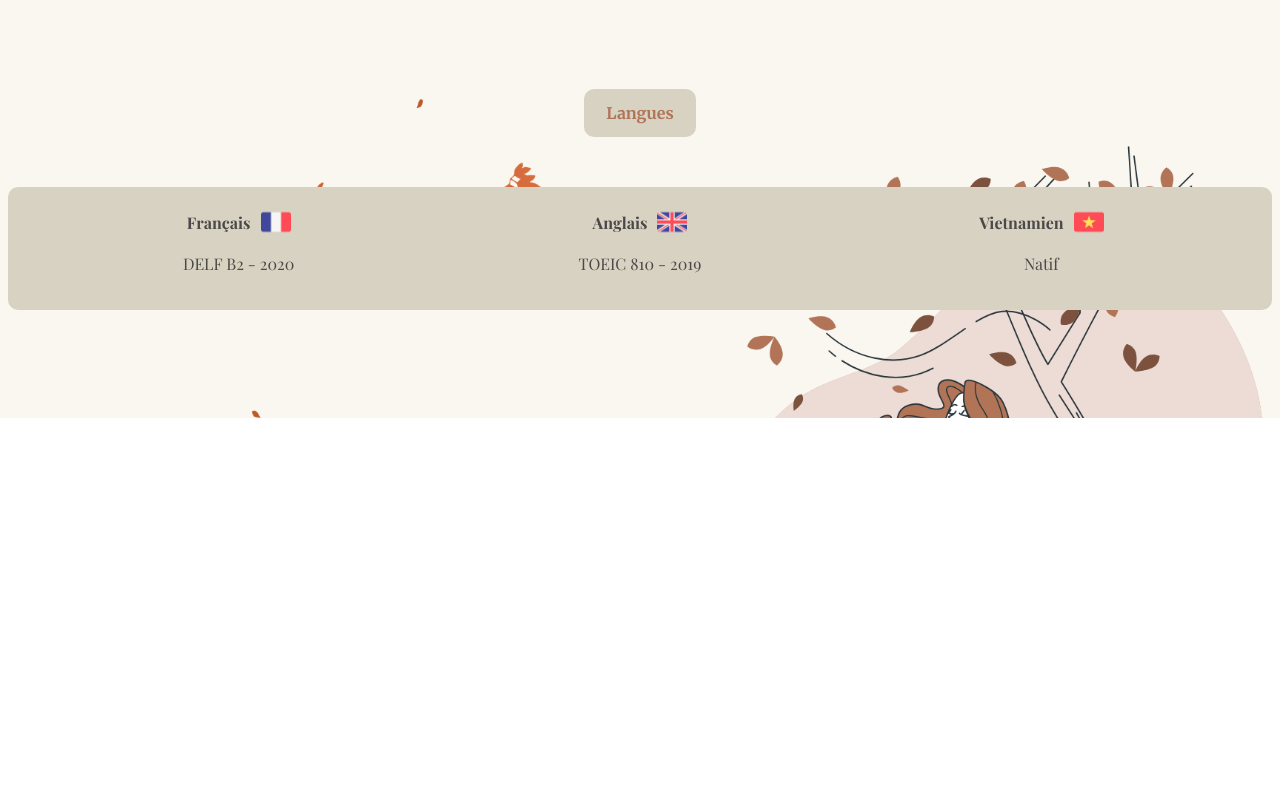
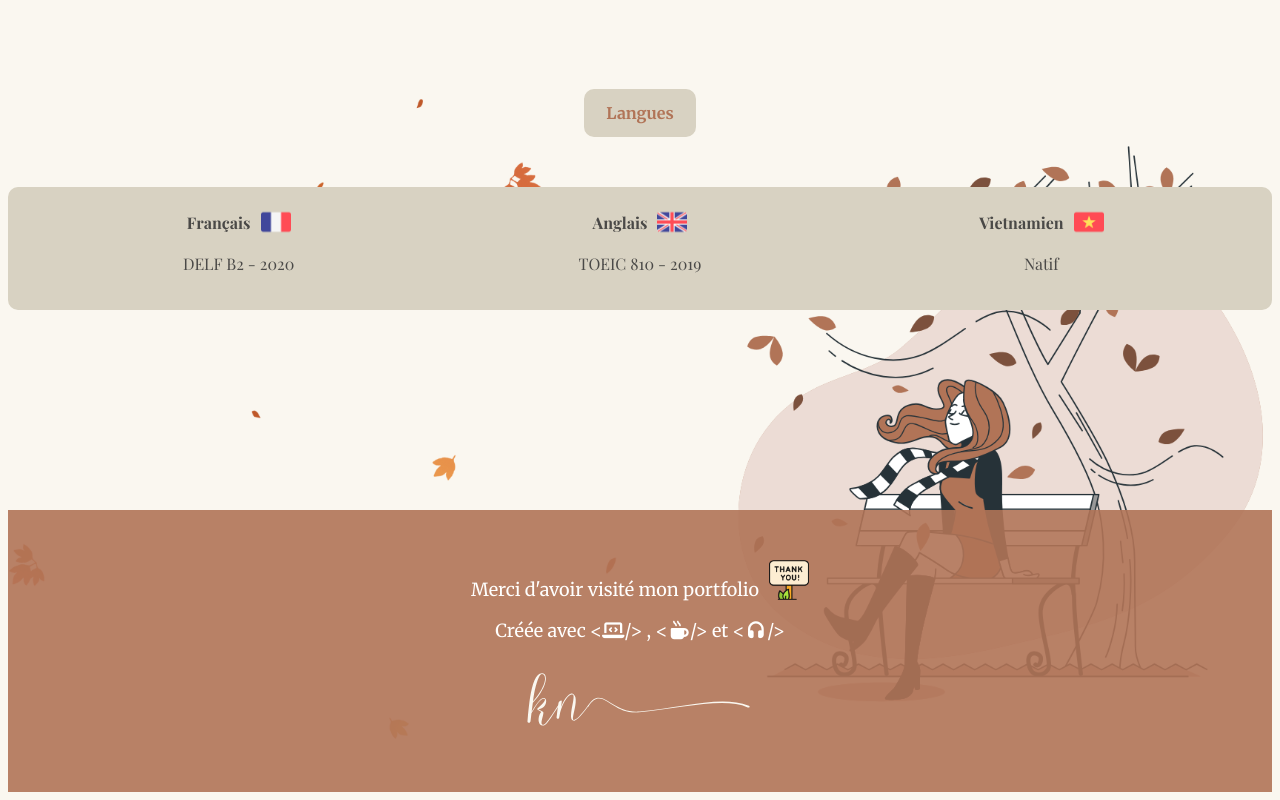
Before and after one commit to nganle2911/mon-portfolio-IUT-Perpignan, a plain HTML site: page index.html in a window 1280 px wide. Shown: the part 2381-3181 px from the top of the page. Before the commit the page ends 2799 px from the top, so only its background shows below. Drawn offline with nearby package versions, Linux system fonts and the light colour scheme; a web font is replaced by a local one.

Commit message:
Ajouter le pied

```diff
--- a/css/style.css
+++ b/css/style.css
@@ -301,3 +301,32 @@ body {
 .langues__item .item__lang img {
   padding-left: 10px;
 }
+
+/* FOOTER (PIED) */
+.footer {
+  background: var(--highlight-color);
+  opacity: 0.9;
+  margin-top: 100px;
+}
+
+.footer .footer__contenu {
+  text-align: center;
+  padding: 50px 0;
+  color: white;
+  font-family: var(--font-title);
+  font-size: 18px;
+}
+
+.footer__contenu .footer__merci {
+  display: flex;
+  justify-content: center;
+}
+
+.footer__contenu .footer__merci img {
+  width: 40px;
+  padding-left: 10px;
+}
+
+.footer .footer__contenu .footer__signature {
+  padding-top: 20px;
+}
--- a/index.html
+++ b/index.html
@@ -15,13 +15,18 @@
     <!-- Fichier style CSS -->
     <link rel="stylesheet" href="./css/style.css">
 
+    <!-- Ajouter FontAwesome -->
+    <link rel="stylesheet" href="https://cdnjs.cloudflare.com/ajax/libs/font-awesome/7.0.1/css/all.min.css"
+        integrity="sha512-2SwdPD6INVrV/lHTZbO2nodKhrnDdJK9/kg2XD1r9uGqPo1cUbujc+IYdlYdEErWNu69gVcYgdxlmVmzTWnetw=="
+        crossorigin="anonymous" referrerpolicy="no-referrer" />
+
     <!-- Afficher une icône Favicon pour le navigateur -->
     <link rel="icon" type="image/x-icon" href="./images/cute.png" />
     <title>Kim-Ngan's Portfolio</title>
 </head>
 
 <body>
-    <!-- MENU -->
+    <!-- NAVBAR MENU -->
     <div class="menu">
         <div class="container">
             <div class="menu__left">
@@ -163,6 +168,28 @@
         </div>
     </div>
 
+    <!-- FOOTER (PIED) -->
+    <footer class="footer">
+        <div class="container">
+            <div class="footer__contenu">
+                <div class="footer__merci">
+                    <p>Merci d'avoir visité mon portfolio</p>
+                    <div>
+                        <img src="./images/sign.png" alt="thank-you">
+                    </div>
+                </div>
+                <div class="footer__made">
+                    Créée avec
+                    <<i class="fa-solid fa-laptop-code"></i>/>
+                        , <<i class="fa-solid fa-mug-hot"></i>/>
+                            et <<i class="fa-solid fa-headphones"></i>/>
+                </div>
+                <div class="footer__signature">
+                    <img src="./images/logo-3.svg" alt="kim-ngan" width="250px">
+                </div>
+            </div>
+        </div>
+    </footer>
 
 
     <!-- Fichier Main JS -->
```
Also changed, not shown: images/logo-3.svg (added), images/sign.png (added).
